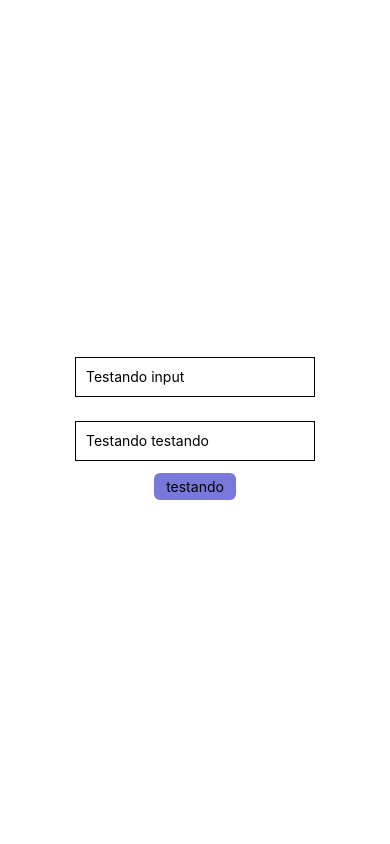
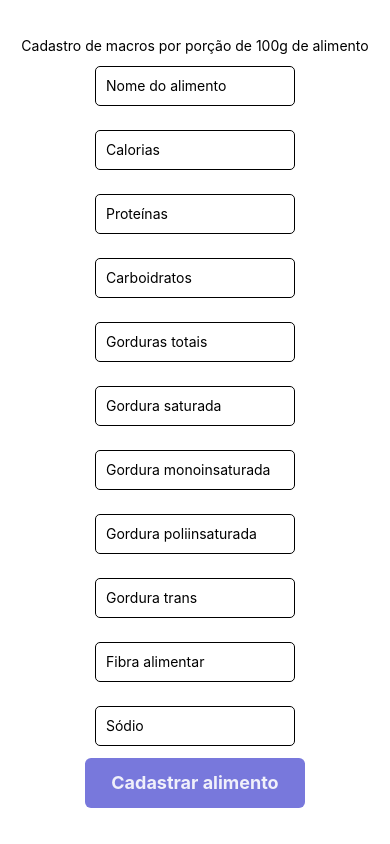
Before and after one commit to julianopaulos/macros-counter, a React Native app: screen /FoodMacrosAdd in a window 390 px wide. Built offline with nearby package versions, Linux system fonts and the light colour scheme.

Commit message:
create first page with some style, but not ready

```diff
--- a/App.js
+++ b/App.js
@@ -1,24 +1,13 @@
-import { StatusBar } from 'expo-status-bar';
-import { StyleSheet, Text, View } from 'react-native';
-import DefaultButton from './Components/DefaultButton';
-import DefaultInputText from './Components/DefaultInputText';
+import { StyleSheet } from 'react-native';
+import DefaultScrollView from './Components/DefaultScrollView';
+import MacrosRegister from './Pages/FoodMacrosAdd';
 
 export default function App() {
   return (
-    <View style={styles.container}>
-      <DefaultInputText
-        placeholder='Testando input'
-      />
-      <DefaultInputText
-        placeholder='Testando testando'
-      />
-      <DefaultButton
-        handlePress={() => alert('cliquei')}
-        title='testando'
-        fontSize={20}
-      />
-      <StatusBar style="auto" />
-    </View>
+    <DefaultScrollView
+     style={styles.container}
+     body={<MacrosRegister/>}
+    />
   );
 }
 
--- a/Components/DefaultButton/index.js
+++ b/Components/DefaultButton/index.js
@@ -1,5 +1,5 @@
 import React from 'react'
-import { Pressable, StyleSheet, Text } from 'react-native'
+import { Pressable, StyleSheet, Text, TouchableOpacity } from 'react-native'
 
 const styles = StyleSheet.create({
     default: {
@@ -10,21 +10,14 @@ const styles = StyleSheet.create({
       alignItems: 'center',
       justifyContent: 'center',
       backgroundColor: 'rgba(120, 120, 220, 1)',
-        paddingVertical: '5px',
-        paddingHorizontal: '12px',
+      minWidth: 220,
+      minHeight: 50,
     },
     text: {
       padding: '0',
-        color: 'rgba(240, 240, 250, 1)'
+      color: 'rgba(240, 240, 250, 1)',
+      fontWeight: 'bold'
     },
-    buttomHover: {
-        alignItems: 'center',
-        justifyContent: 'center',
-        backgroundColor: 'rgba(120, 120, 220, 1)',
-        paddingVertical: '5px',
-        paddingHorizontal: '12px',
-        opacity: '.7'
-    }
 });
 
 function DefaultButton({
@@ -37,12 +30,12 @@ function DefaultButton({
   const newStyleProps = {borderRadius: borderRadius ?? styles.default.borderRadius, backgroundColor: backgroundColor ?? styles.default.backgroundColor};
 
   return (
-    <Pressable
-     style={({pressed}) => pressed ? {...styles.buttomHover, ...newStyleProps} : {...styles.buttom, ...newStyleProps}}
+    <TouchableOpacity
+      style={{...styles.buttom, ...newStyleProps}}
       onPress={handlePress}
     >
-        <Text styles={{...styles.text, fontSize: fontSize}}>{title}</Text>
-    </Pressable>
+      <Text style={{...styles.text, fontSize: fontSize}}>{title}</Text>
+    </TouchableOpacity>
   )
 }
 
--- a/Components/DefaultInputText/index.js
+++ b/Components/DefaultInputText/index.js
@@ -4,21 +4,25 @@ import { StyleSheet, TextInput } from 'react-native';
 const styles = StyleSheet.create({
   input: {
     height: 40,
+    width: 200,
     margin: 12,
     borderWidth: 1,
     padding: 10,
+    borderRadius: 5
   },
 });
 
 function DefaultInputText({
     onChange,
-    placeholder
+    placeholder,
+    keyboardType='default'
 }) {
   return (
     <TextInput
       style={styles.input}
       onChangeText={onChange}
       placeholder={placeholder}
+      keyboardType={keyboardType}
     />
   )
 }
--- /dev/null
+++ b/Components/DefaultScrollView/index.js
@@ -0,0 +1,25 @@
+import React from 'react'
+import { KeyboardAvoidingView, ScrollView, StyleSheet } from 'react-native'
+
+const styles = StyleSheet.create({
+    scroll: {
+      alignItems: 'center',
+      justifyContent: 'center',
+      flexGrow: 1,
+    },
+    container: {
+      flex: 1,
+    }
+  });
+
+function DefaultScrollView({body}) {
+  return (
+    <KeyboardAvoidingView behavior='padding' style={styles.container}>
+      <ScrollView contentContainerStyle={styles.scroll}>
+        {body}
+      </ScrollView>
+    </KeyboardAvoidingView>
+  )
+}
+
+export default DefaultScrollView
--- /dev/null
+++ b/Pages/FoodMacrosAdd/index.js
@@ -0,0 +1,63 @@
+import React from 'react'
+import { StatusBar, Text, View } from 'react-native'
+import DefaultInputText from '../../Components/DefaultInputText'
+import DefaultButton from '../../Components/DefaultButton'
+
+function MacrosRegister() {
+  return (
+    <View style={{alignItems: 'center'}}>
+      <Text>Cadastro de macros por porção de 100g de alimento</Text>
+      <DefaultInputText
+        placeholder='Nome do alimento'
+      />
+      <DefaultInputText
+        placeholder='Calorias'
+        keyboardType='numeric'
+      />
+      <DefaultInputText
+        placeholder='Proteínas'
+        keyboardType='numeric'
+      />
+      <DefaultInputText
+        placeholder='Carboidratos'
+        keyboardType='numeric'
+      />
+      <DefaultInputText
+        placeholder='Gorduras totais'
+        keyboardType='numeric'
+      />
+      <DefaultInputText
+        placeholder='Gordura saturada'
+        keyboardType='numeric'
+      />
+      <DefaultInputText
+        placeholder='Gordura monoinsaturada'
+        keyboardType='numeric'
+      />
+      <DefaultInputText
+        placeholder='Gordura poliinsaturada'
+        keyboardType='numeric'
+      />
+      <DefaultInputText
+        placeholder='Gordura trans'
+        keyboardType='numeric'
+      />
+      <DefaultInputText
+        placeholder='Fibra alimentar'
+        keyboardType='numeric'
+      />
+      <DefaultInputText
+        placeholder='Sódio'
+        keyboardType='numeric'
+      />
+      <DefaultButton
+        handlePress={() => alert('cliquei')}
+        title='Cadastrar alimento'
+        fontSize={18}
+      />
+      <StatusBar style="auto" />
+    </View>
+  )
+}
+
+export default MacrosRegister
```
Lines whose indentation alone changed are shown as unchanged.
